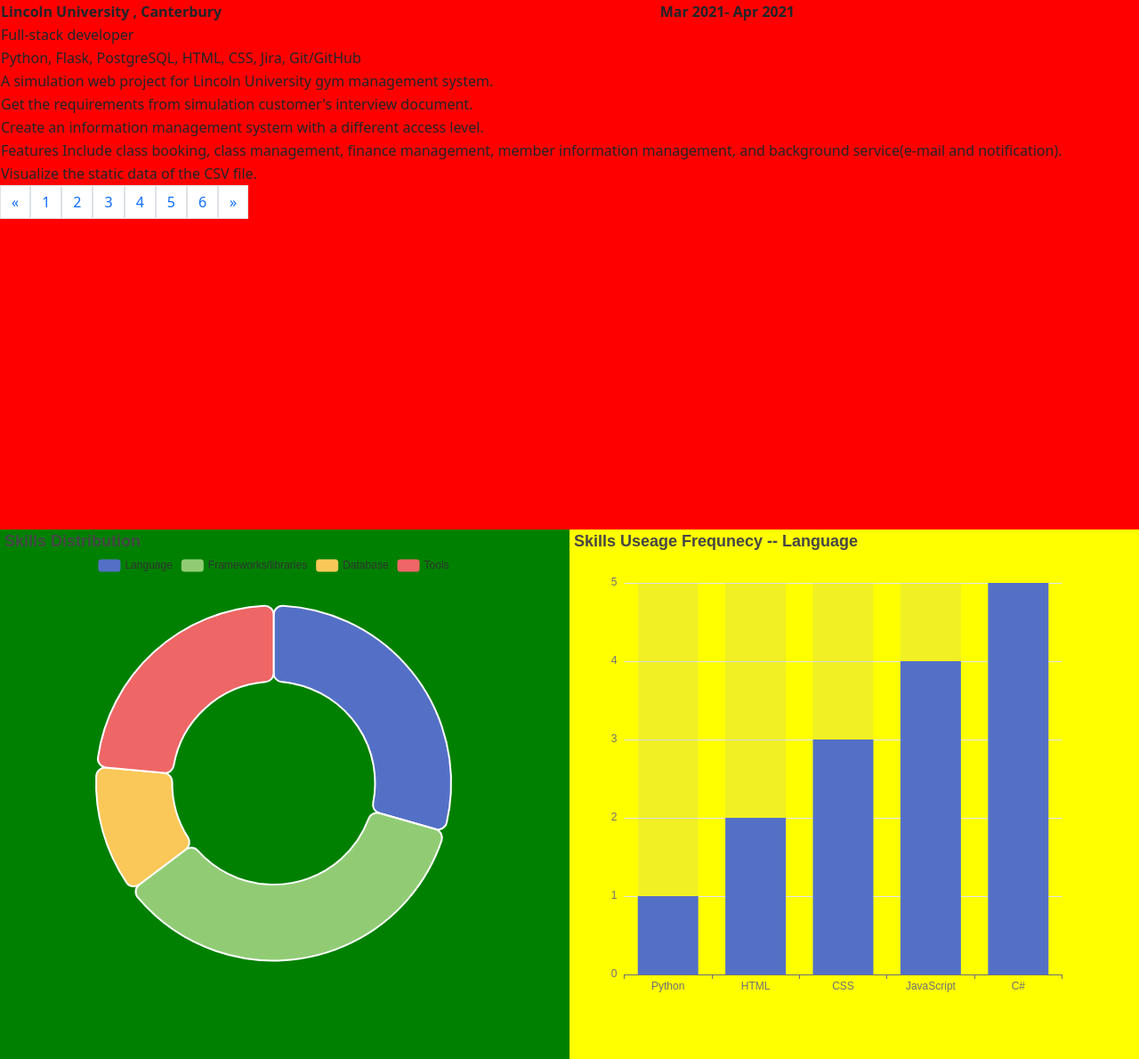
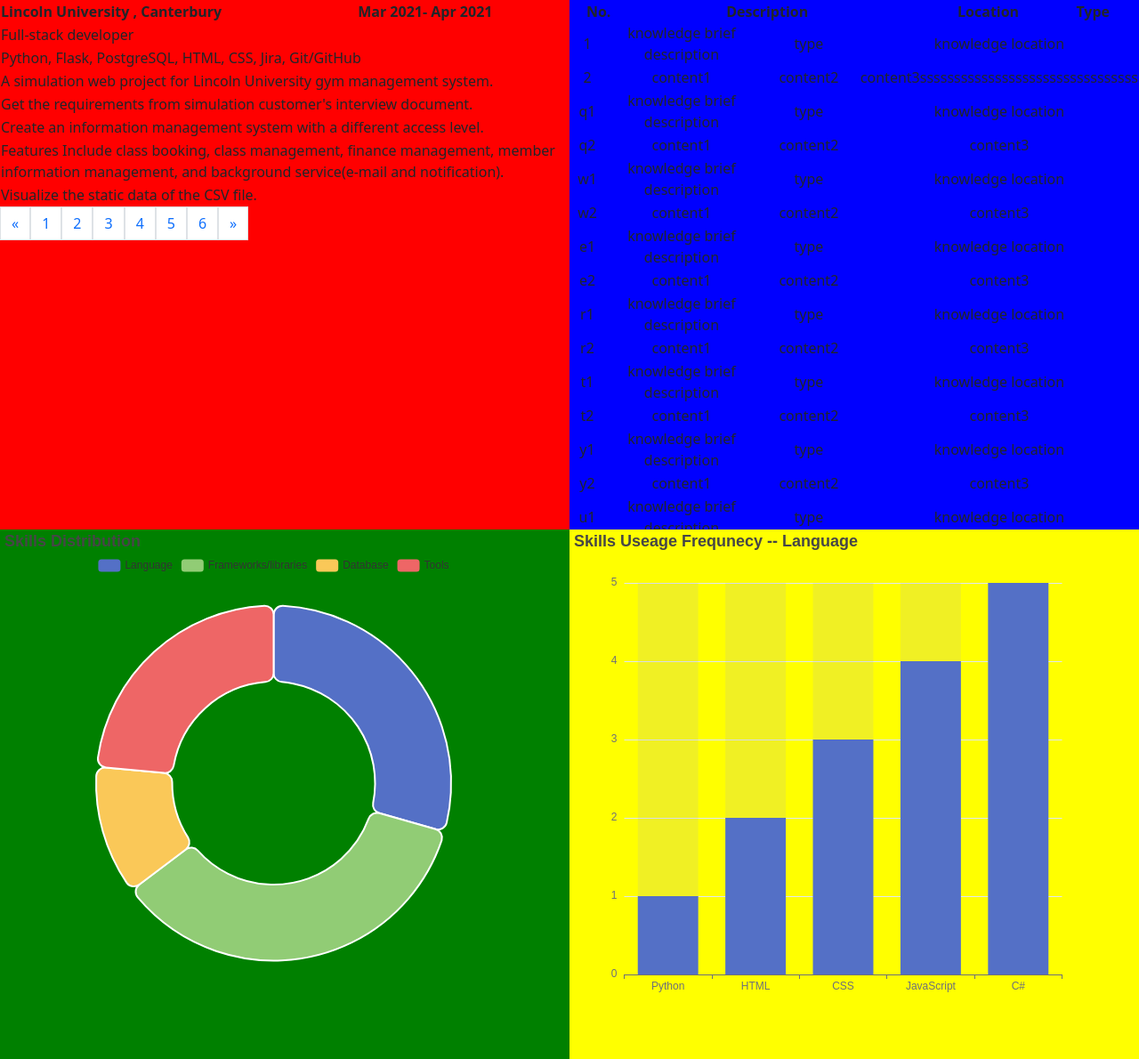
Before and after one commit to FinnHZ/pureFlaskCV, a Flask app: page /skills in a window 1280 px wide. Shown: the whole page at 89% size. Run offline with Flask 2, Linux system fonts and the light colour scheme.

Commit message:
collection distribution

```diff
--- a/controller.py
+++ b/controller.py
@@ -264,8 +264,39 @@ def skills():
                 { "value": 4, "name": 'Tools' }
             ]
 
+    colKnowledges = [["1", "knowledge brief description", "type", "knowledge location"], ["2", "content1", "content2", "content3ssssssssssssssssssssssssssssssss"],
+    ["q1", "knowledge brief description", "type", "knowledge location"], ["q2", "content1", "content2", "content3"],
+    ["w1", "knowledge brief description", "type", "knowledge location"], ["w2", "content1", "content2", "content3"],
+    ["e1", "knowledge brief description", "type", "knowledge location"], ["e2", "content1", "content2", "content3"],
+    ["r1", "knowledge brief description", "type", "knowledge location"], ["r2", "content1", "content2", "content3"],
+    ["t1", "knowledge brief description", "type", "knowledge location"], ["t2", "content1", "content2", "content3"],
+    ["y1", "knowledge brief description", "type", "knowledge location"], ["y2", "content1", "content2", "content3"],
+    ["u1", "knowledge brief description", "type", "knowledge location"], ["u2", "content1", "content2", "content3"],
+    ["i1", "knowledge brief description", "type", "knowledge location"], ["i2", "content1", "content2", "content3"],
+    ["o1", "knowledge brief description", "type", "knowledge location"], ["o2", "content1", "content2", "content3"],
+    ["p1", "knowledge brief description", "type", "knowledge location"], ["p2", "content1", "content2", "content3"],
+    ["a1", "knowledge brief description", "type", "knowledge location"], ["a2", "content1", "content2", "content3"],
+    ["s1", "knowledge brief description", "type", "knowledge location"], ["s2", "content1", "content2", "content3"],
+    ["d1", "knowledge brief description", "type", "knowledge location"], ["d2", "content1", "content2", "content3"],
+    ["f1", "knowledge brief description", "type", "knowledge location"], ["f2", "content1", "content2", "content3"],
+    ["g1", "knowledge brief description", "type", "knowledge location"], ["g2", "content1", "content2", "content3"],
+    ["h1", "knowledge brief description", "type", "knowledge location"], ["h2", "content1", "content2", "content3"],
+    ["j1", "knowledge brief description", "type", "knowledge location"], ["j2", "content1", "content2", "content3"],
+    ["k1", "knowledge brief description", "type", "knowledge location"], ["k2", "content1", "content2", "content3"],
+    ["l1", "knowledge brief description", "type", "knowledge location"], ["l2", "content1", "content2", "content3"],
+    ["z1", "knowledge brief description", "type", "knowledge location"], ["z2", "content1", "content2", "content3"],
+    ["x1", "knowledge brief description", "type", "knowledge location"], ["x2", "content1", "content2", "content3"],
+    ["c1", "knowledge brief description", "type", "knowledge location"], ["c2", "content1", "content2", "content3"],
+    ["v1", "knowledge brief description", "type", "knowledge location"], ["v2", "content1", "content2", "content3"],
+    ["b1", "knowledge brief description", "type", "knowledge location"], ["b2", "content1", "content2", "content3"],
+    ["n1", "knowledge brief description", "type", "knowledge location"], ["n2", "content1", "content2", "content3"],
+    ["m1", "knowledge brief description", "type", "knowledge location"], ["m2", "content1", "content2", "content3"],
+    ["*1", "knowledge brief description", "type", "knowledge location"], ["*2", "content1", "content2", "content3"]
+  ]
+
+
     # 变量名 = json.dumps(要传递的数据)  下面这种形式是用于传递JSON数据给前端js解析使用，要传递的数据这里可以是任何形式，不一定要字典类型！！！
-    return render_template('skills.html', expInfo = expInfo, skillsDetail = json.dumps(skills_1), skillsDis = json.dumps(skills_2))
+    return render_template('skills.html', expInfo = expInfo, colKnowledges = colKnowledges, skillsDetail = json.dumps(skills_1), skillsDis = json.dumps(skills_2))
 
 
 
--- a/static/css/skills.css
+++ b/static/css/skills.css
@@ -1,22 +1,109 @@
 html,body{
-    height:100%;
+    height: 100%;
     width: 100%;
     margin: 0;
 }
 
 #bigSkills{
     height: 100%;
-    width:100%;
+    width: 100%;
 }
 
+/* skill basic information */
 #skillsInfo{
+    position: absolute;
+    padding: 0;
+    width: calc(50vw);
+    height: calc(50vh);
+    background-color: red;
+}
+
+/* skill collection */
+#skillsCollection{
+    position: absolute;
+    padding: 0;
+    width: calc(50vw);
+    height: calc(50vh);
+    background-color: blue;
+    left:calc(50vw);
+}
+
+#colTable{
+    position: absolute;
+    text-align: center;
+    width: calc(50vw);
+    border-spacing: 0px;
+    border-collapse: collapse;
+}
+
+#colTr{
+    position: absolute;
+    box-sizing: border-box;
+    table-layout: fixed;
+    display: table;
+    width: calc(48vw);
+    height: calc(2vh);
+}
+
+#colTBody{
+    position: absolute;
+    display: block;
+    width: calc(50vw); /* calc(100%+8px)    这里的8px是滚动条的宽度*/
+    height: calc(48vh);   /* vh 等于 1% 的 视窗高度， vw 等于 1% 的 视窗宽度， 注意这里的运算符前后都必须要有空格！！！*/
+    top:calc(2vh);
+    overflow-y: auto;
+    -webkit-overflow-scrolling: touch;
+    text-align: center;
+    scrollbar-width: calc(2vw);
+}
+
+
+
+
+
+/* skill circle distribution */
+#skillsDistirbution{
+    position: absolute;
+    padding: 0;
+    width: calc(50vw);
+    height: calc(50vh);
+    background-color: green;
+    top:calc(50vh);
+}
+
+
+/* skill bar detail distribution */
+#skillsDetail{
+    position: absolute;
+    padding: 0;
+    width: calc(50vw);
+    height: calc(50vh);
+    background-color: yellow;
+    left:calc(50vw);
+    top:calc(50vh);
+}
+
+
+
+
+
+
+
+
+
+
+
+/* #skillsInfo{
     padding: 0;
     margin: 0;
     width: 100%;
     height: 50%;
     background-color: red;
-    /* box-shadow: 2px 0 5px 5px #ddd; */
     float:left;
+}
+
+#skillsCollection{
+
 }
 
 #skillsDistirbution{
@@ -25,7 +112,6 @@ html,body{
     width: 50%;
     height: 50%;
     background-color: green;
-    /* box-shadow: 2px 0 5px 5px #ddd; */
     float:left;
 }
 
@@ -35,6 +121,5 @@ html,body{
     width: 50%;
     height: 50%;
     background-color: yellow;
-    /* box-shadow: 2px 0 5px 5px #ddd; */
     float:left;
-}
+} */
--- a/templates/information.html
+++ b/templates/information.html
@@ -177,7 +177,7 @@
             var winWidth = $(window).width();
             var winHeight = $(window).height();
             var isBall = true;
-            var btnShowMatchDict = {"titleBtn":["titleDetail","Title"], "basicBtn":["basicDetail","Basic Information"], "eduBtn":["educationShow","Education"], "skillBtn":["skillsBasic","Skills"], "workBtn":["workDetail","Experience"]};
+            var btnShowMatchDict = {"titleBtn":["titleDetail","Title"], "basicBtn":["basicDetail","Basic Information"], "eduBtn":["educationShow","Education"], "skillBtn":["skillsBasic","Skills"], "workBtn":["workDetail","Work Exp"]};
             var returnBtn = $('#returnBtn');
 
             // ??????????????????????????????????
--- a/templates/skills.html
+++ b/templates/skills.html
@@ -59,30 +59,34 @@
                     </li>
                 </ul>
             </nav>
-
         </div>
-
+<!-- ????????????????????????????????????????????????????????? how to solve the head can't match the body problem-->
+        <div id="skillsCollection">
+            <table id="colTable">
+                <thead>
+                    <tr id="colTr"><th style="width:calc(5vw); text-align: center;">No.</th><th style="width:calc(24vw); text-align: center;">Description</th><th style="width:calc(14vw)">Location</th><th style="width:calc(4vw)">Type</th></tr>
+                </thead>
+                <tbody id="colTBody">
+                    {% for item in colKnowledges %}
+                        <tr><td style="position:relative; width:calc(5vw); text-align: center; overflow: hidden;">{{item[0]}}</td><td style="position:relative; width:calc(25vw); text-align: center; overflow: hidden">{{item[1]}}</td><td style="position:relative; width:calc(15vw); text-align: center; overflow: hidden">{{item[2]}}</td><td style="position:relative; width:calc(5vw); text-align: center; overflow-x: hidden">{{item[3]}}</td></tr>
+                    {% endfor %}
+                </tbody>
+            </table>
+        </div>
+<!-- ????????????????????????????????????????????????????????? -->
         <div id="skillsDistirbution">
-        <div id="distribution" style="width:500px; height: 500px;"></div>
-        <script type="text/javascript">
-
-
-        </script>
-
+            <div id="distribution" style="width:calc(48vw); height: calc(48vh);"></div>
         </div>
 
         <div id="skillsDetail">
-            <div id="detailChart" style="width:500px; height: 500px;"></div>
+            <div id="detailChart" style="width:calc(48vw); height: calc(48vh);"></div>
             <script type="text/javascript">
-            //！！！！ 下面两句是将flask端传过来的JSON数据转化为js可以使用的数据类型的两种不同方式，为了方便复习，这里针对同一个效果运用了两种不同的方式！！！！！！！！
-            const detailChartInfo = eval('(' + '{{skillsDetail|safe}}' + ')');   //{{flaskJson变量名|safe}} 这个可以把flask传过来的 JSON变量在不转码的情况变成JSON字符串，然后eval（'(' + JSON字符串 + ')'） 可以将JSON字符串转回它原本的形式（object、array....）
-            const skillsDistribution =  JSON.parse('{{skillsDis|safe}}');  //{{flaskJson变量名|safe}} 这个可以把flask传过来的 JSON变量在不转码的情况变成JSON字符串，然后 JSON.parse(JSON字符串）同上述方法效果一样， 可以将JSON字符串转回它原本的形式（object、array....）
+                //！！！！ 下面两句是将flask端传过来的JSON数据转化为js可以使用的数据类型的两种不同方式，为了方便复习，这里针对同一个效果运用了两种不同的方式！！！！！！！！
+                const detailChartInfo = eval('(' + '{{skillsDetail|safe}}' + ')');   //{{flaskJson变量名|safe}} 这个可以把flask传过来的 JSON变量在不转码的情况变成JSON字符串，然后eval（'(' + JSON字符串 + ')'） 可以将JSON字符串转回它原本的形式（object、array....）
+                const skillsDistribution =  JSON.parse('{{skillsDis|safe}}');  //{{flaskJson变量名|safe}} 这个可以把flask传过来的 JSON变量在不转码的情况变成JSON字符串，然后 JSON.parse(JSON字符串）同上述方法效果一样， 可以将JSON字符串转回它原本的形式（object、array....）
 
-            console.log(detailChartInfo, typeof(detailChartInfo))
-            console.log(skillsDistribution, typeof(skillsDistribution))
-
-            distributionMap(skillsDistribution, detailChartInfo);
-            distributionDetailMap(detailChartInfo["Language"]);
+                distributionMap(skillsDistribution, detailChartInfo);
+                distributionDetailMap(detailChartInfo["Language"]);
             </script>
         </div>
 
```
